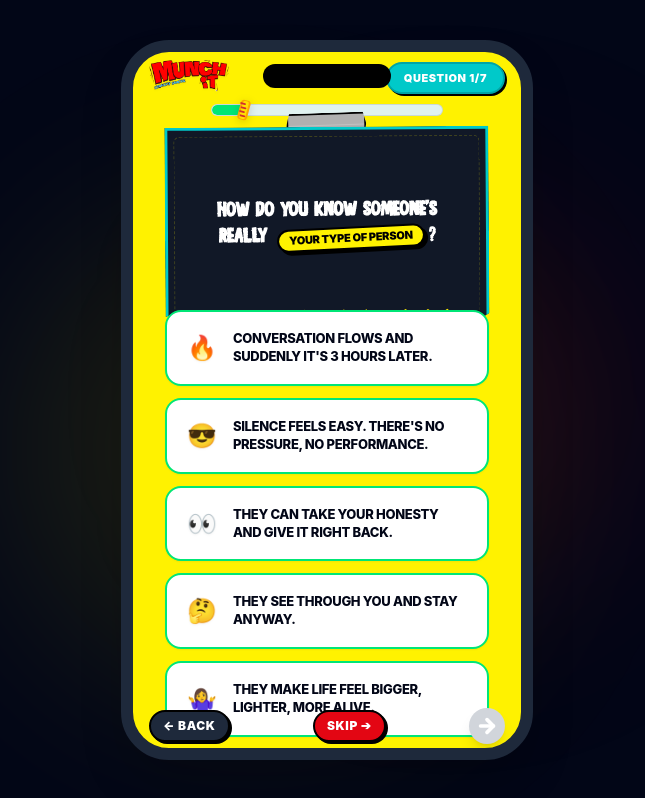
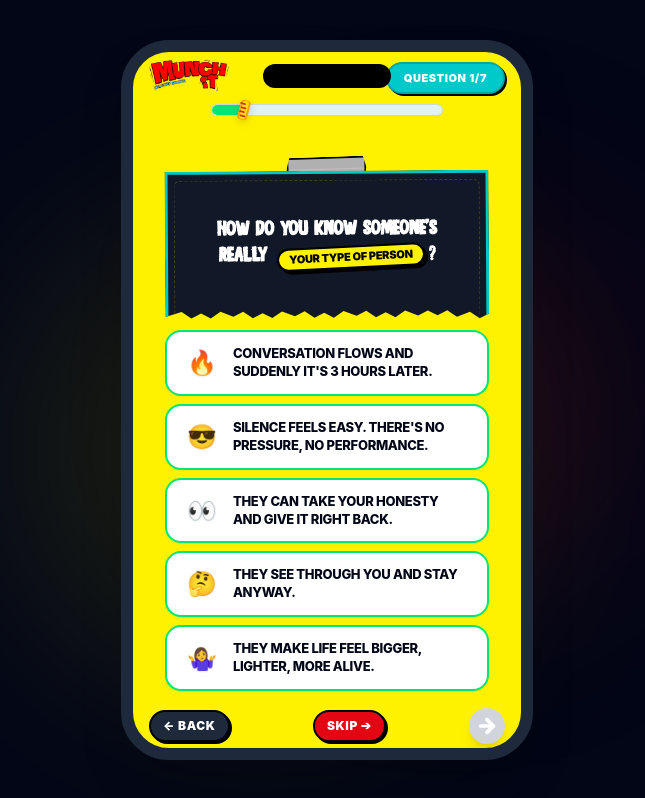
Before and after one commit to akashkk2859999-cloud/munchit, a React (Vite) app in the folder frontend/: page /quiz in a window 1280 px wide. Shown: the whole page, without its empty margins (313-958 px from the left). Built offline with nearby package versions, Linux system fonts and the light colour scheme.

Commit message:
fix: shift frontend question card down with relative top positioning

```diff
--- a/frontend/src/pages/QuizPage.jsx
+++ b/frontend/src/pages/QuizPage.jsx
@@ -351,7 +351,7 @@ const QuizPage = () => {
         <div className="hidden md:block absolute top-3 left-1/2 transform -translate-x-1/2 w-32 h-6 bg-black rounded-full z-40" />
 
         {/* ── APP CANVAS — allows vertical scrolling on extremely small viewports to ensure backup navigation access ── */}
-        <div className="flex-1 flex flex-col h-full min-h-0 relative overflow-hidden px-4 pt-6 short:pt-2 xshort:pt-1 md:pt-10 pb-4 short:pb-1 xshort:pb-0.5 select-none scrollbar-none">
+        <div className="flex-1 flex flex-col h-full min-h-0 relative overflow-y-auto px-4 pt-6 short:pt-2 xshort:pt-1 md:pt-10 pb-4 short:pb-1 xshort:pb-0.5 select-none scrollbar-none">
 
           {/* ── TOP HEADER ── */}
           <div className="flex justify-between items-center w-full mb-2 short:mb-1 xshort:mb-0 relative z-10 flex-shrink-0">
@@ -431,7 +431,7 @@ const QuizPage = () => {
 
                   {/* ── QUESTION CARD — Compact layout, fits on single screen ── */}
                   <motion.div
-                    className="relative mt-2 short:mt-1 xshort:mt-0.5 mb-1 short:mb-0 xshort:mb-0.5 px-4 xshort:px-2"
+                    className="relative mt-10 short:mt-7 xshort:mt-3 mb-1 short:mb-0 xshort:mb-0.5 px-4 xshort:px-2 top-7 short:top-5 xshort:top-3"
                     animate={{
                       y: [0, -3, 0],
                       rotate: [0, -0.5, 0.5, 0]
@@ -449,7 +449,7 @@ const QuizPage = () => {
 
                     {/* Dark torn-edge paper card — dynamically scaled heights with vibrant neon teal border */}
                     <div
-                      className="bg-gray-900 border-[3.5px] border-[#00C9C9] px-6 short:px-4 pt-12 pb-20 short:pt-10 short:pb-16 min-h-[240px] short:min-h-[215px] xshort:min-h-[110px] xshort:pt-4 xshort:pb-8 xshort:border-[2.5px] xshort:shadow-[3px_3px_0_0_#000] relative flex flex-col justify-center text-center overflow-hidden"
+                      className="bg-gray-900 border-[3.5px] border-[#00C9C9] px-6 short:px-4 pt-12 pb-20 short:pt-10 short:pb-16 min-h-[240px] short:min-h-[165px] xshort:min-h-[110px] xshort:pt-4 xshort:pb-8 xshort:border-[2.5px] xshort:shadow-[3px_3px_0_0_#000] relative flex flex-col justify-center text-center overflow-hidden"
                       style={{
                         clipPath: "polygon(0% 0%, 100% 0%, 100% 87%, 97% 90%, 94% 86%, 90% 89%, 87% 85%, 84% 88%, 81% 85%, 78% 88%, 74% 85%, 71% 89%, 68% 86%, 65% 89%, 62% 85%, 59% 88%, 55% 85%, 52% 89%, 49% 86%, 46% 89%, 43% 85%, 40% 88%, 36% 85%, 33% 89%, 30% 86%, 27% 89%, 24% 85%, 21% 88%, 17% 85%, 14% 89%, 11% 86%, 8% 89%, 5% 85%, 0% 88%)"
                       }}
@@ -468,7 +468,7 @@ const QuizPage = () => {
                 </div>
 
                 {/* ── OPTION CARDS — spread evenly across available space ── */}
-                <div className="flex-1 flex flex-col justify-center gap-4 short:gap-3 xshort:gap-1.5 min-h-0 px-4 xshort:px-2 w-full">
+                <div className="flex-1 flex flex-col justify-center gap-4 short:gap-2 xshort:gap-1.5 min-h-0 px-4 xshort:px-2 w-full">
                   {currentQuestion.options.map((option, idx) => {
                     const isSelected = selectedOption === option.id;
                     const style = optionStyles[idx];
@@ -480,7 +480,7 @@ const QuizPage = () => {
                         initial={{ opacity: 0, y: 12 }}
                         animate={{ opacity: 1, y: 0 }}
                         transition={{ delay: idx * 0.05, duration: 0.2 }}
-                        className={`w-full text-left px-6 py-[23px] short:px-5 short:py-[18px] xshort:px-3 xshort:py-[9px] rounded-2xl xshort:rounded-xl border-2 transition-all duration-150 flex items-center gap-4 xshort:gap-2 relative group ${
+                        className={`w-full text-left px-6 py-[23px] short:px-5 short:py-[13px] xshort:px-3 xshort:py-[9px] rounded-2xl xshort:rounded-xl border-2 transition-all duration-150 flex items-center gap-4 xshort:gap-2 relative group ${
                           isSelected
                             ? 'bg-white border-black shadow-[3px_3px_0_0_#000] transform scale-[1.01] z-10'
                             : 'bg-white border-[#00E676] hover:bg-white text-gray-800 shadow-sm'
```
